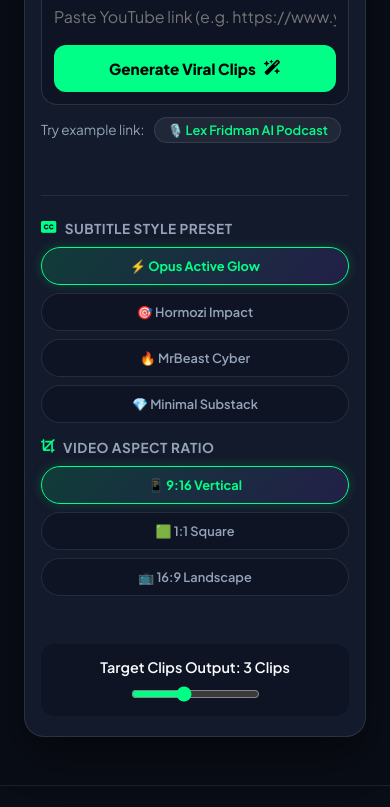
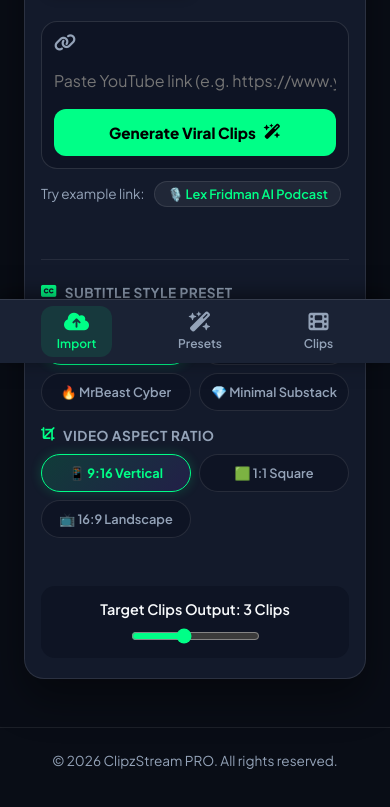
Before and after one commit to Ibeekay1993/Clipz-stream, a plain HTML site: page index.html in a window 390 px wide. Shown: the part 481-1288 px from the top of the page. Drawn offline with Linux system fonts and the light colour scheme.

Commit message:
Synchronize Web UI to 100% match Android App Jetpack Compose design and bottom navigation

```diff
--- a/app.js
+++ b/app.js
@@ -16,6 +16,26 @@ function selectAspectRatio(btn, ratioName) {
     document.querySelectorAll('#aspect-ratio-chips .chip-option').forEach(b => b.classList.remove('active'));
     btn.classList.add('active');
     currentAspectRatio = ratioName;
+}
+
+function switchMobileTab(tabName) {
+    document.querySelectorAll('.mobile-nav-item').forEach(btn => btn.classList.remove('active'));
+
+    if (tabName === 'import') {
+        const item = document.getElementById('mobile-nav-import');
+        if (item) item.classList.add('active');
+        document.getElementById('clipper').scrollIntoView({ behavior: 'smooth' });
+    } else if (tabName === 'presets') {
+        const item = document.getElementById('mobile-nav-presets');
+        if (item) item.classList.add('active');
+        const grid = document.querySelector('.preset-controls-grid');
+        if (grid) grid.scrollIntoView({ behavior: 'smooth' });
+    } else if (tabName === 'history') {
+        const item = document.getElementById('mobile-nav-history');
+        if (item) item.classList.add('active');
+        const res = document.getElementById('results-section');
+        if (res) res.scrollIntoView({ behavior: 'smooth' });
+    }
 }
 
 // Tab Switching
--- a/index.html
+++ b/index.html
@@ -189,6 +189,22 @@
         </div>
     </div>
 
+    <!-- Mobile App Bottom Navigation Bar (Matches Android Jetpack Compose UI) -->
+    <nav class="mobile-bottom-nav">
+        <button class="mobile-nav-item active" id="mobile-nav-import" onclick="switchMobileTab('import')">
+            <i class="fa-solid fa-cloud-arrow-up"></i>
+            <span>Import</span>
+        </button>
+        <button class="mobile-nav-item" id="mobile-nav-presets" onclick="switchMobileTab('presets')">
+            <i class="fa-solid fa-wand-magic-sparkles"></i>
+            <span>Presets</span>
+        </button>
+        <button class="mobile-nav-item" id="mobile-nav-history" onclick="switchMobileTab('history')">
+            <i class="fa-solid fa-film"></i>
+            <span>Clips</span>
+        </button>
+    </nav>
+
     <!-- Footer -->
     <footer class="footer">
         <div class="footer-container">
--- a/style.css
+++ b/style.css
@@ -844,22 +844,54 @@ body {
     }
 }
 
-@media (max-width: 480px) {
-    .hero-title {
-        font-size: 1.75rem;
+/* Mobile App Bottom Navigation Bar (Matches Android Jetpack Compose) */
+.mobile-bottom-nav {
+    display: none;
+    position: fixed;
+    bottom: 0;
+    left: 0;
+    width: 100vw;
+    height: 64px;
+    background: #1A2234;
+    border-top: 1px solid rgba(255, 255, 255, 0.12);
+    box-shadow: 0 -4px 20px rgba(0, 0, 0, 0.5);
+    z-index: 999;
+    align-items: center;
+    justify-content: space-around;
+    padding: 0 16px;
+}
+
+.mobile-nav-item {
+    background: transparent;
+    border: none;
+    color: var(--text-muted);
+    display: flex;
+    flex-direction: column;
+    align-items: center;
+    gap: 4px;
+    font-size: 0.75rem;
+    font-weight: 600;
+    cursor: pointer;
+    transition: all 0.2s ease;
+    padding: 6px 16px;
+    border-radius: 12px;
+}
+
+.mobile-nav-item i {
+    font-size: 1.25rem;
+}
+
+.mobile-nav-item.active {
+    color: var(--primary-neon);
+    background: rgba(0, 255, 135, 0.1);
+}
+
+@media (max-width: 768px) {
+    .mobile-bottom-nav {
+        display: flex;
     }
 
-    .tab-btn {
-        padding: 10px 14px;
-        font-size: 0.85rem;
-    }
-
-    .preset-chips {
-        grid-template-columns: 1fr;
-    }
-
-    .chip-option {
-        font-size: 0.8rem;
-        padding: 10px 12px;
+    body {
+        padding-bottom: 70px;
     }
 }
--- a/web/style.css
+++ b/web/style.css
@@ -844,22 +844,54 @@ body {
     }
 }
 
-@media (max-width: 480px) {
-    .hero-title {
-        font-size: 1.75rem;
+/* Mobile App Bottom Navigation Bar (Matches Android Jetpack Compose) */
+.mobile-bottom-nav {
+    display: none;
+    position: fixed;
+    bottom: 0;
+    left: 0;
+    width: 100vw;
+    height: 64px;
+    background: #1A2234;
+    border-top: 1px solid rgba(255, 255, 255, 0.12);
+    box-shadow: 0 -4px 20px rgba(0, 0, 0, 0.5);
+    z-index: 999;
+    align-items: center;
+    justify-content: space-around;
+    padding: 0 16px;
+}
+
+.mobile-nav-item {
+    background: transparent;
+    border: none;
+    color: var(--text-muted);
+    display: flex;
+    flex-direction: column;
+    align-items: center;
+    gap: 4px;
+    font-size: 0.75rem;
+    font-weight: 600;
+    cursor: pointer;
+    transition: all 0.2s ease;
+    padding: 6px 16px;
+    border-radius: 12px;
+}
+
+.mobile-nav-item i {
+    font-size: 1.25rem;
+}
+
+.mobile-nav-item.active {
+    color: var(--primary-neon);
+    background: rgba(0, 255, 135, 0.1);
+}
+
+@media (max-width: 768px) {
+    .mobile-bottom-nav {
+        display: flex;
     }
 
-    .tab-btn {
-        padding: 10px 14px;
-        font-size: 0.85rem;
-    }
-
-    .preset-chips {
-        grid-template-columns: 1fr;
-    }
-
-    .chip-option {
-        font-size: 0.8rem;
-        padding: 10px 12px;
+    body {
+        padding-bottom: 70px;
     }
 }
```
Also changed, not shown: web/app.js (+20 -0 lines), web/index.html (+16 -0 lines).
